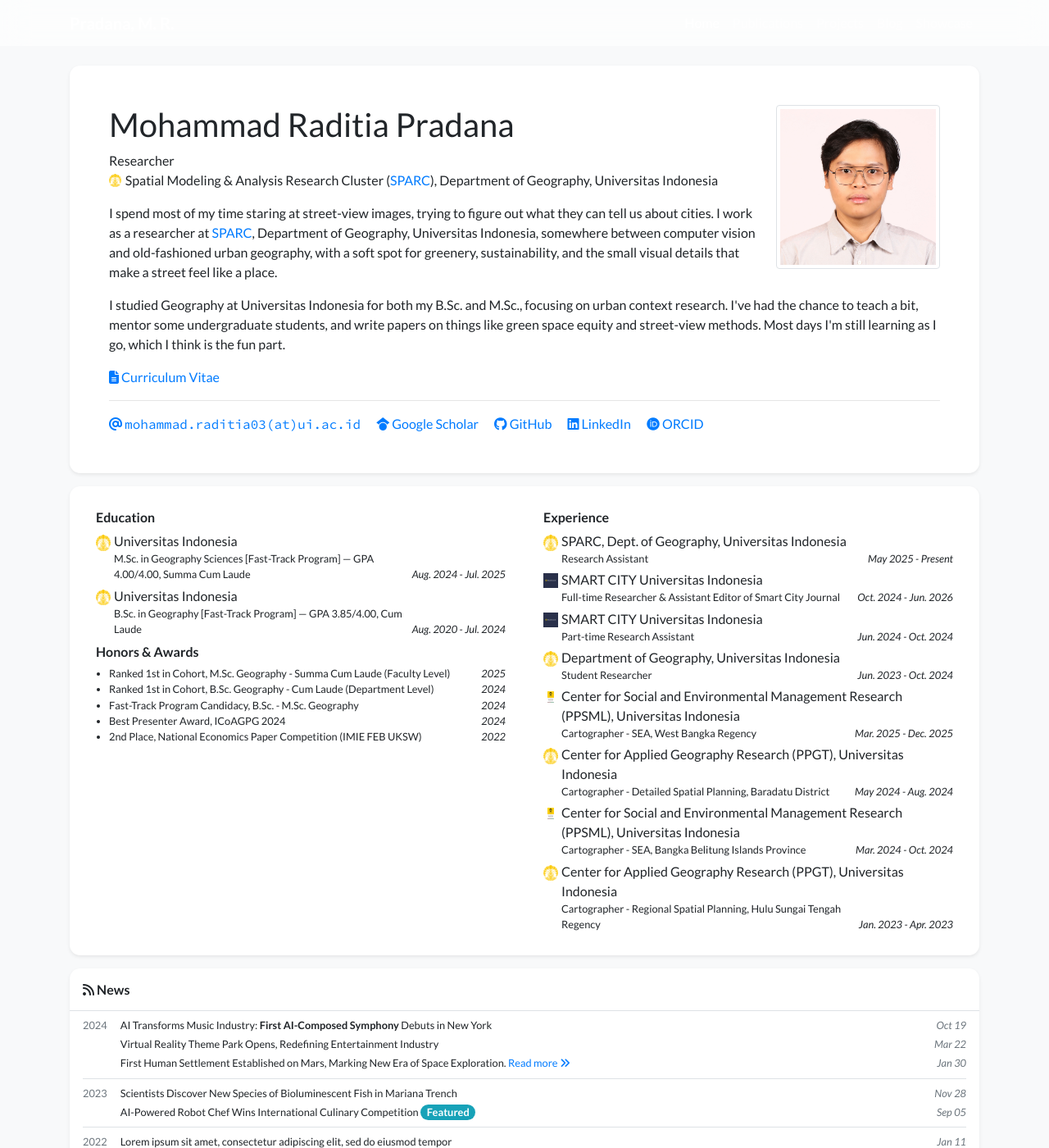
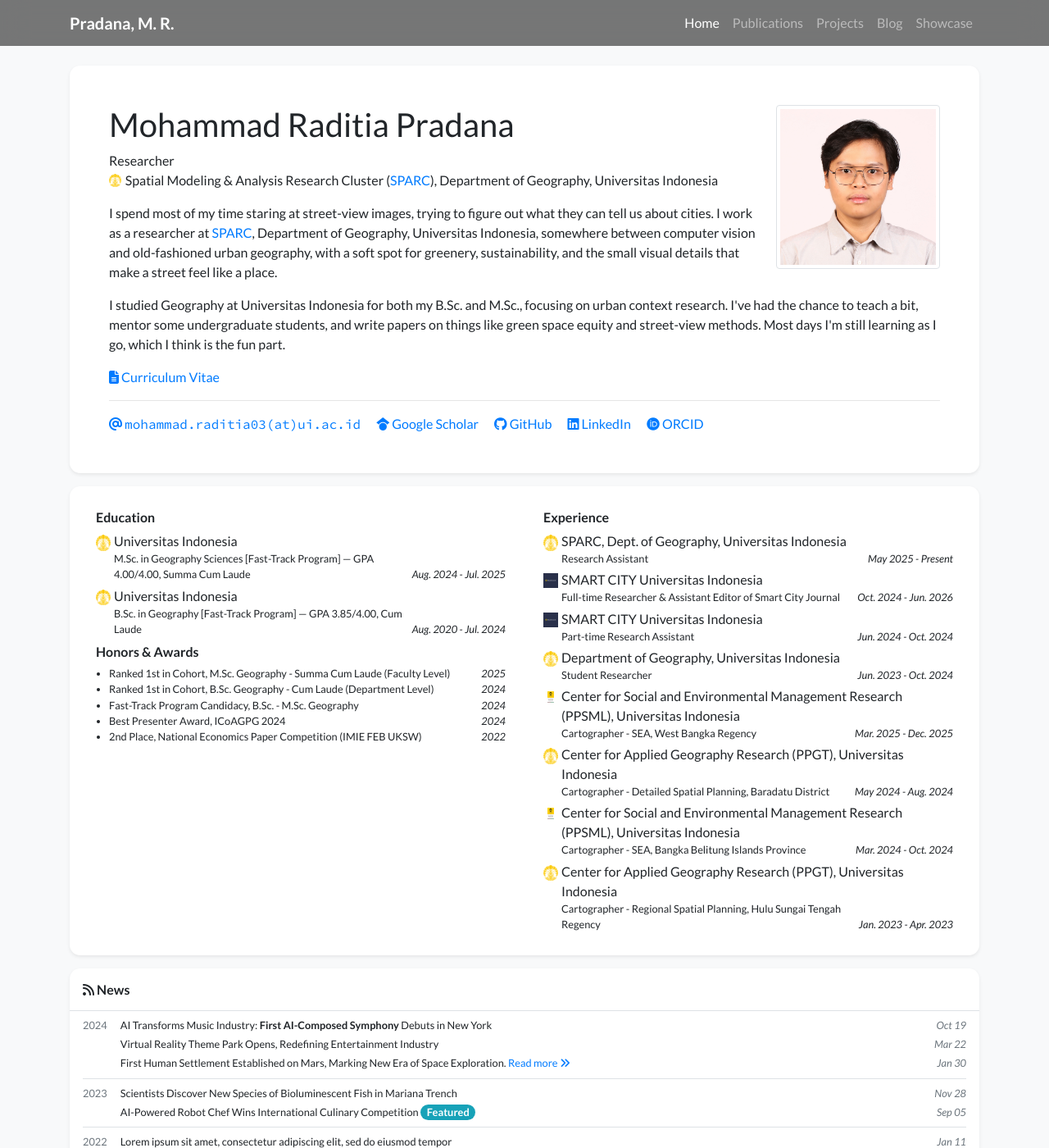
Before and after one commit to AditPradana36/aditpradana36.github.io, a Jekyll site: the page built from index.html, in a window 1280 px wide and 1400 px high. Shown: the whole window at 82% size. Built offline with Jekyll 4.4.1, drawn with Linux system fonts in a browser that asks for light colours; nearby versions of some CDN libraries; a style sheet for code colours, icons or effects is not loaded.

Commit message:
change color navbar

```diff
--- a/assets/css/global.css
+++ b/assets/css/global.css
@@ -43,7 +43,7 @@
 }
 
 .navbar {
-    background-color: rgba(255, 255, 255, 0.6) !important;
+    background-color: rgba(30, 30, 30, 0.6) !important;
     backdrop-filter: blur(16px);
     -webkit-backdrop-filter: blur(16px);
 }
```
